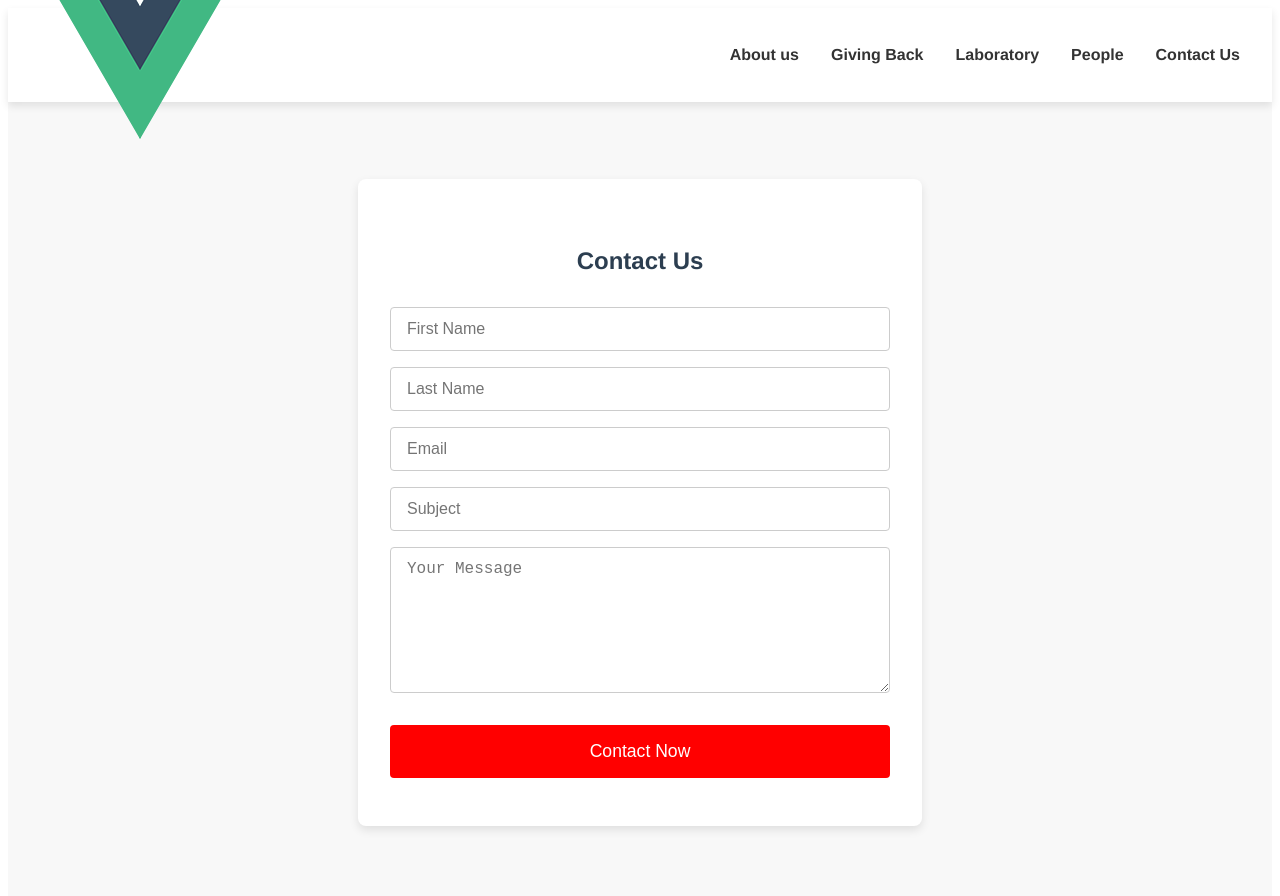
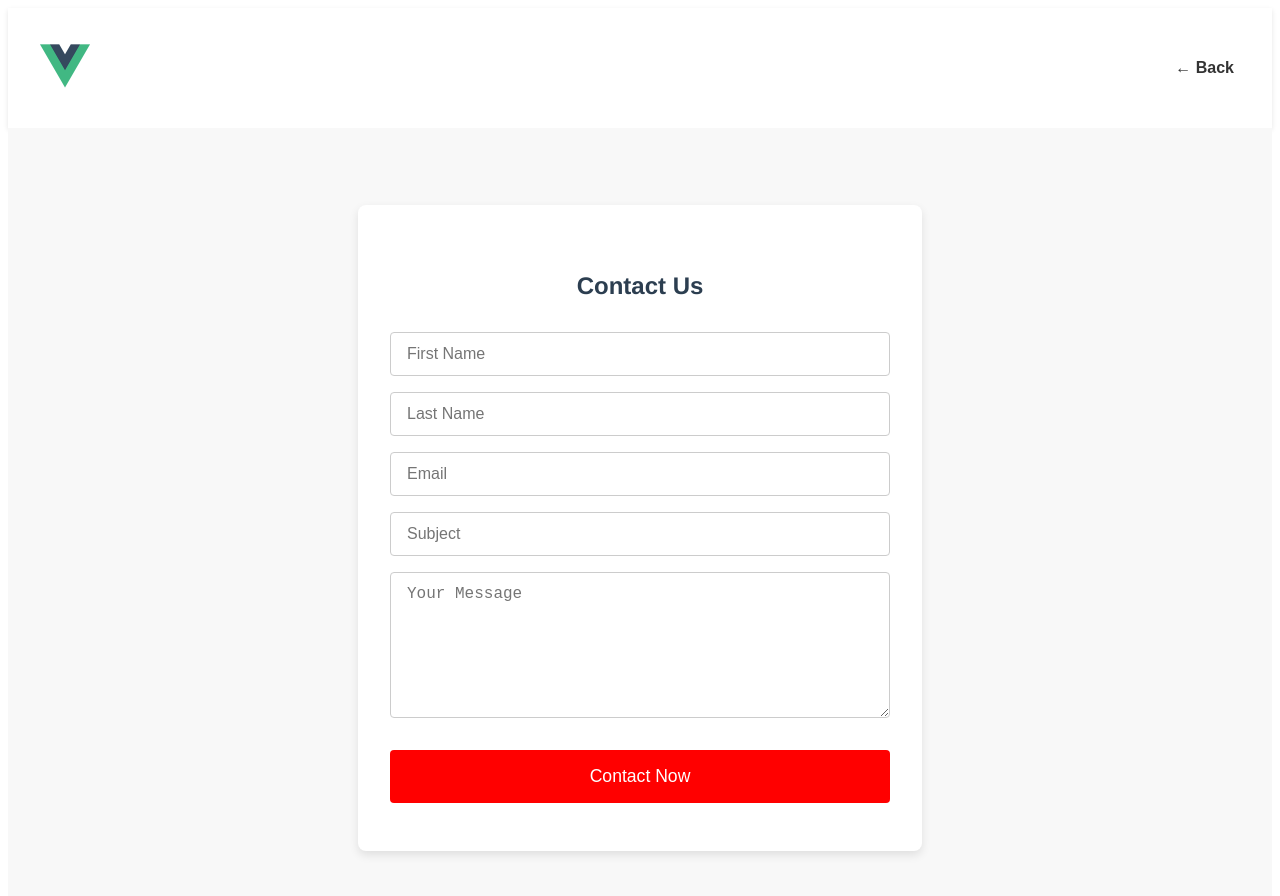
Before and after one commit to JulianJ51/wood_hudson_frontend, a Vue app in the folder wood_hudson_frontend/: page /contact in a window 1280 px wide. Shown: the top 896 px of the page. Built offline with nearby package versions, Linux system fonts and the light colour scheme.

Commit message:
back button on contact us

```diff
--- a/wood_hudson_frontend/src/components/TopBar.vue
+++ b/wood_hudson_frontend/src/components/TopBar.vue
@@ -1,11 +1,14 @@
 <template>
-  <header class ="top-bar">
+  <header class="top-bar">
     <div class="logo">
       <img src="@/assets/logo.png" alt="Logo" />
     </div>
-    <nav class="nav-tabs">
+
+    <!-- Show nav tabs only on Home page -->
+    <nav class="nav-tabs" v-if="$route.path === '/'">
       <ul>
-       <li v-for="tab in tabs" :key="tab.id">
+        <li v-for="tab in tabs" :key="tab.id">
+          <!-- If it's Contact, route instead of scroll -->
           <a
             v-if="tab.id === 'contact'"
             href="#"
@@ -23,6 +26,13 @@
         </li>
       </ul>
     </nav>
+
+    <!-- Show Back button only on Contact page -->
+    <div v-else>
+      <button class="back-btn" @click="$router.push('/')">
+        ← Back
+      </button>
+    </div>
   </header>
 </template>
 
@@ -36,7 +46,7 @@ export default {
         { id: "donate", name: "Giving Back" },
         { id: "lab", name: "Laboratory" },
         { id: "people", name: "People" },
-        { id: "contact", name: "Contact Us" },
+        { id: "contact", name: "Contact Us" }, // special case
       ],
     };
   },
@@ -51,31 +61,28 @@ export default {
 };
 </script>
 
-<!-- Add "scoped" attribute to limit CSS to this component only -->
+
 <style scoped>
 .top-bar {
   display: flex;
   justify-content: space-between;
   align-items: center;
-  padding: 0.2rem 2rem;
+  padding: 1rem 2rem;
   background-color: #ffffff;
   height: 11vh;
-  position: relative;
-  top: auto;
-  z-index: auto;
-  box-shadow: 0 4px 8px rgba(0, 0, 0, 0.1);
+  box-shadow: 0 2px 5px rgba(0, 0, 0, 0.1);
 }
 
 .logo img {
-  max-height: 100%;
-  height: auto;
-  object-fit: contain;
+  height: 50px;
 }
 
 .nav-tabs ul {
   list-style: none;
   display: flex;
   gap: 2rem;
+  margin: 0;
+  padding: 0;
 }
 
 .nav-tabs a {
@@ -88,4 +95,17 @@ export default {
 .nav-tabs a:hover {
   color: #ff0000;
 }
+
+.back-btn {
+  background: none;
+  border: none;
+  font-size: 1rem;
+  font-weight: bold;
+  cursor: pointer;
+  color: #333;
+}
+
+.back-btn:hover {
+  color: #ff0000;
+}
 </style>
```
